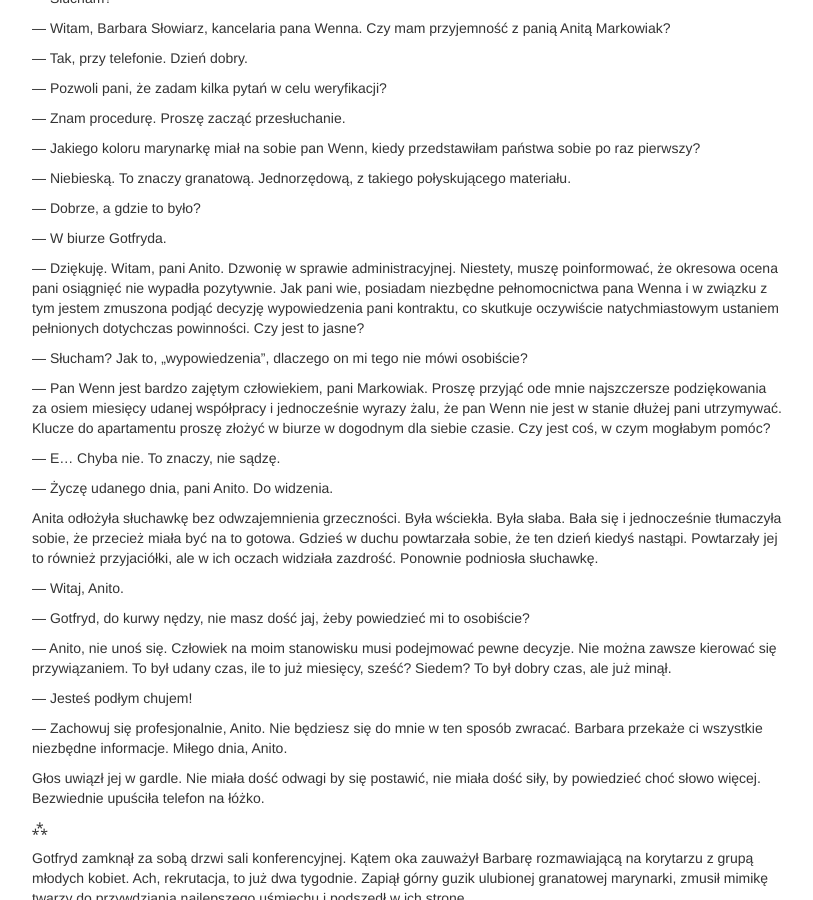
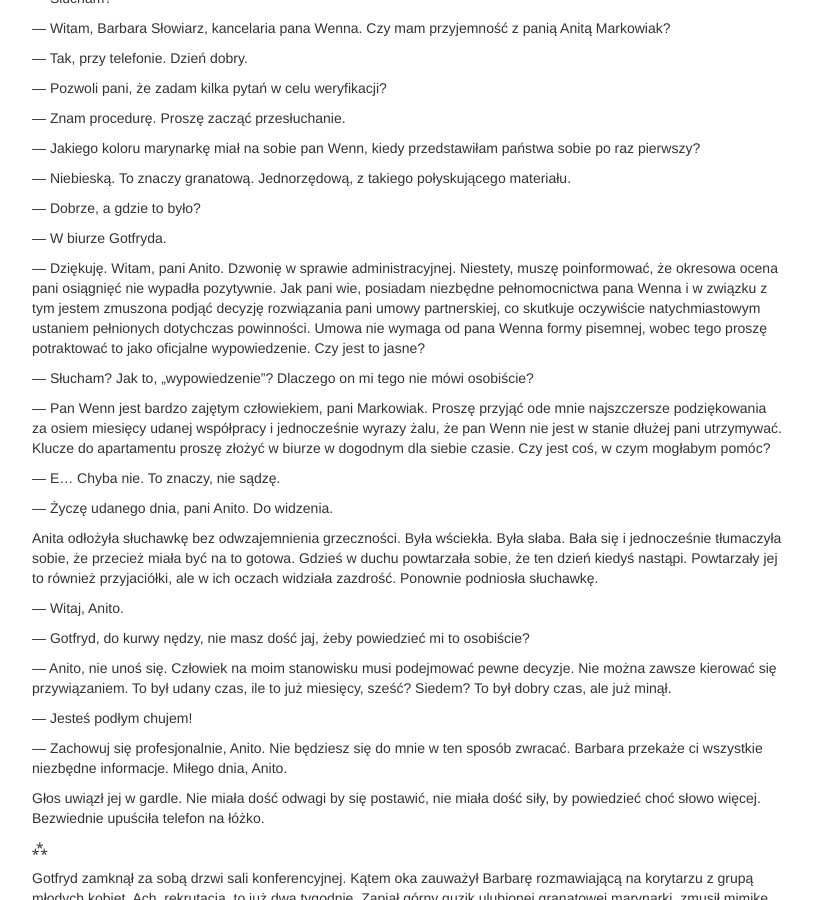
Before and after one commit to patrys/patrys.github.io, a Jekyll site: the page built from _posts/2013-12-24-gotfryd-nie-byl-zlym-czlowiekiem.markdown, in a window 1280 px wide and 900 px high, scrolled down 734 px. Shown: the whole window, without its empty margins (38-851 px from the left). Built offline with Jekyll 4.4.1, drawn with Linux system fonts in a browser that asks for light colours; nearby versions of some CDN libraries; comment, search, counter and statistics services are not loaded.

Commit message:
Update 2013-12-24-gotfryd-nie-byl-zlym-czlowiekiem.markdown

```diff
--- a/_posts/2013-12-24-gotfryd-nie-byl-zlym-czlowiekiem.markdown
+++ b/_posts/2013-12-24-gotfryd-nie-byl-zlym-czlowiekiem.markdown
@@ -46,9 +46,9 @@ Anitę z zadumy wyrwał telefon. Zawiązała niedbale szlafrok i opuściła łaz
 
 — W biurze Gotfryda.
 
-— Dziękuję. Witam, pani Anito. Dzwonię w sprawie administracyjnej. Niestety, muszę poinformować, że okresowa ocena pani osiągnięć nie wypadła pozytywnie. Jak pani wie, posiadam niezbędne pełnomocnictwa pana Wenna i w związku z tym jestem zmuszona podjąć decyzję wypowiedzenia pani kontraktu, co skutkuje oczywiście natychmiastowym ustaniem pełnionych dotychczas powinności. Czy jest to jasne?
+— Dziękuję. Witam, pani Anito. Dzwonię w sprawie administracyjnej. Niestety, muszę poinformować, że okresowa ocena pani osiągnięć nie wypadła pozytywnie. Jak pani wie, posiadam niezbędne pełnomocnictwa pana Wenna i w związku z tym jestem zmuszona podjąć decyzję rozwiązania pani umowy partnerskiej, co skutkuje oczywiście natychmiastowym ustaniem pełnionych dotychczas powinności. Umowa nie wymaga od pana Wenna formy pisemnej, wobec tego proszę potraktować to jako oficjalne wypowiedzenie. Czy jest to jasne?
 
-— Słucham? Jak to, „wypowiedzenia”, dlaczego on mi tego nie mówi osobiście?
+— Słucham? Jak to, „wypowiedzenie”? Dlaczego on mi tego nie mówi osobiście?
 
 — Pan Wenn jest bardzo zajętym człowiekiem, pani Markowiak. Proszę przyjąć ode mnie najszczersze podziękowania za osiem miesięcy udanej współpracy i jednocześnie wyrazy żalu, że pan Wenn nie jest w stanie dłużej pani utrzymywać. Klucze do apartamentu proszę złożyć w biurze w dogodnym dla siebie czasie. Czy jest coś, w czym mogłabym pomóc?
 
```
